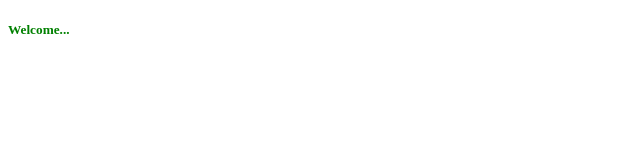
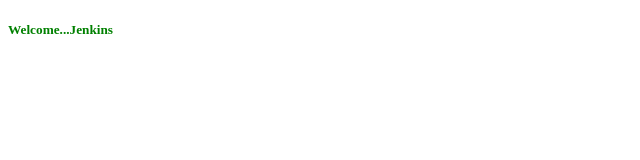
Before and after one commit to adeshkumar001/wtest, a plain HTML site: page testw/WebContent/index.html in a window 1280 px wide. Shown: the full height of the page, 0-640 px from the left. Drawn offline with Linux system fonts and the light colour scheme.

Commit message:
change msg

```diff
--- a/testw/WebContent/index.html
+++ b/testw/WebContent/index.html
@@ -5,6 +5,6 @@
 <title>Insert title here</title>
 </head>
 <body>
-<h5 style="color:green">Welcome...</h5>
+<h5 style="color:green">Welcome...Jenkins</h5>
 </body>
 </html>
```
